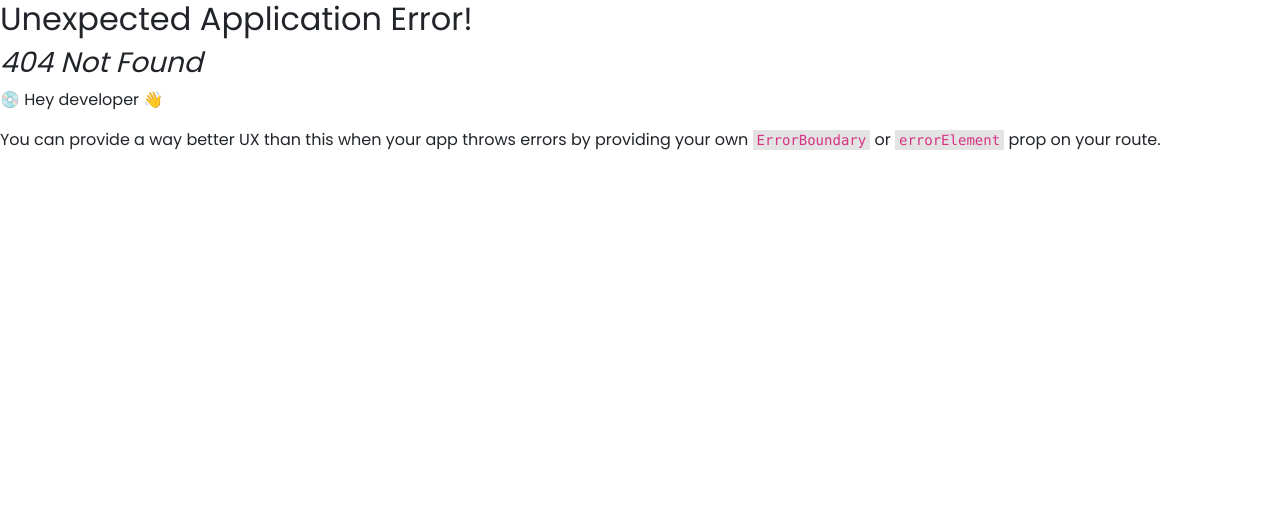
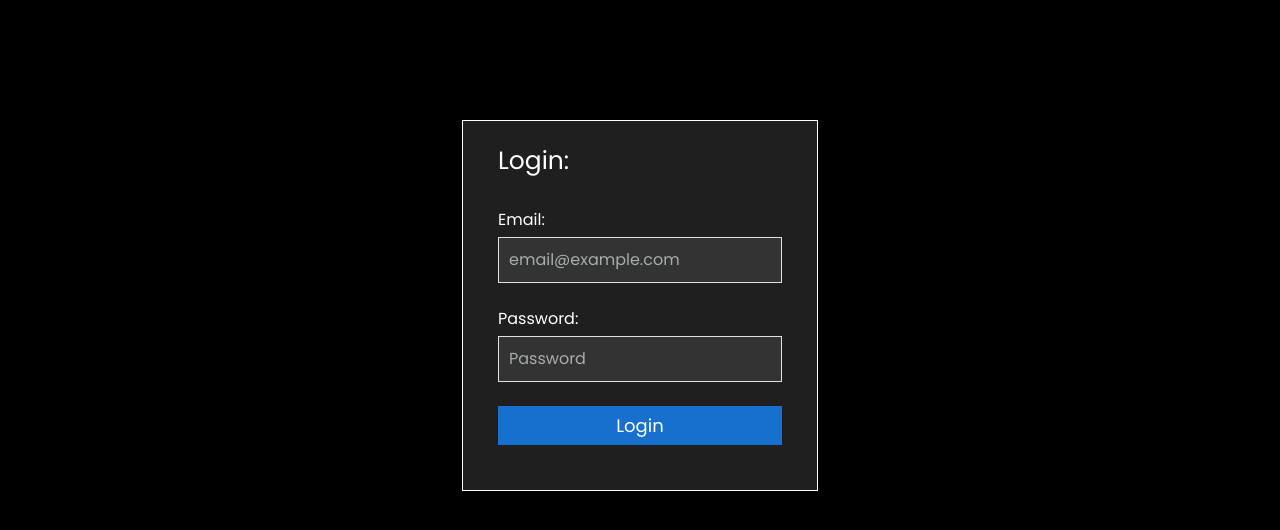
Before and after one commit to rabnawaz-aptech/React1, a React (Vite) app: page /Login in a window 1280 px wide. Before the commit this address had no page. Shown: the top 530 px of the page. Built offline with nearby package versions, Linux system fonts and the light colour scheme.

Commit message:
Update-3

```diff
--- a/src/App.css
+++ b/src/App.css
@@ -6,5 +6,57 @@ body{
 }
 
 .banner-1{
-    height: 5000px;
+    height: 500px;
 }
+
+.Login{
+    background-color: #000 !important;
+    width: 100%;
+    height: 100%;
+    position: absolute;
+}
+
+.login-box{
+    background-color: #1f1f1f;
+    width: 100%;
+    /* height: 450px; */
+    padding: 25px 35px 45px 35px;
+}
+.h2-1{
+    color: #fff;
+    font-weight: 500;
+    font-size: 25px;
+}
+.login-form{
+    background-color: #333;
+    padding: 10px;
+    color: #fff;
+    border-radius: 0 !important;
+}
+.login-form:focus{
+    background-color: #333;
+    color: #fff;
+}
+.login-form::placeholder{
+    color: rgb(167, 172, 172);
+}
+label{
+    color: #fff;
+    padding-bottom: 5px;
+}
+hr{
+    color: #fff;
+}
+.my-btn{
+    background-color: #176FCE;
+    border: 0;
+    border-radius: 0;
+    color: #fff;
+    font-size: 18px;
+    text-align: center;
+    font-weight: 500;
+}
+.my-btn:focus{
+    background-color: #0d61bb;
+    color: #fff;
+}
--- a/src/App.jsx
+++ b/src/App.jsx
@@ -8,6 +8,7 @@ import Projects from "./components/Projects"
 import About from "./components/About"
 import Contact from "./components/Contact"
 import { createBrowserRouter, RouterProvider } from 'react-router-dom'
+import Login from './components/Login'
 
 function App() {
 
@@ -41,28 +42,34 @@ function App() {
       path: "/",
       element: (<>
       <Navbar mode={mode} toggleMode={toggleMode} />
-      <Home title="Full Stack Developer" mode={mode} toggleMode={toggleMode} />
+      <Home title="Full Stack Developer" mode={mode} toggleMode={toggleMode} btnContent="Home" />
       </>),
     },
     {
       path: "/Projects",
       element: (<>
       <Navbar mode={mode} toggleMode={toggleMode} />
-      <Projects title="Projects" mode={mode} toggleMode={toggleMode} />
+      <Projects title="Projects" mode={mode} toggleMode={toggleMode} btnContent="Projects" />
       </>),
     },
     {
       path: "About",
       element: (<>
       <Navbar mode={mode} toggleMode={toggleMode} />
-      <About title="About" mode={mode} toggleMode={toggleMode} />
+      <About title="About" mode={mode} toggleMode={toggleMode} btnContent="About" />
       </>),
     },
     {
       path: "Contact",
       element: (<>
       <Navbar mode={mode} toggleMode={toggleMode} />
-      <Contact title="Contact" mode={mode} toggleMode={toggleMode} />
+      <Contact title="Contact" mode={mode} toggleMode={toggleMode} btnContent="Contact" />
+      </>),
+    },
+    {
+      path: "Login",
+      element: (<>
+      <Login/>
       </>),
     },
   ])
--- a/src/components/About.jsx
+++ b/src/components/About.jsx
@@ -5,7 +5,7 @@ export default function About(props) {
   return (
     <>
     <title>{props.title} - Rabnawaz</title>
-    <Banner mode={props.mode} toggleMode={props.toggleMode} title={props.title} />
+    <Banner mode={props.mode} toggleMode={props.toggleMode} title={props.title} btnContent={props.btnContent} />
     </>
   )
 }
--- a/src/components/Banner.jsx
+++ b/src/components/Banner.jsx
@@ -1,11 +1,13 @@
 import React from 'react'
+import Button from './Button'
 
 export default function Banner(props) {
     return (
         <>
             <div className={`banner-1 bg-${props.mode.elementColor}`}>
                 <div className="container">
-                    <h1 className={`text-${props.mode.textColor}`}>{props.title}</h1>
+                    <h1 className={`text-${props.mode.textColor} text-center py-5 fw-bold`}>{props.title}</h1>
+                    <Button btnContent={props.btnContent} />
                 </div>
             </div>
         </>
--- /dev/null
+++ b/src/components/Button.jsx
@@ -0,0 +1,9 @@
+import React from 'react'
+
+export default function Button(props) {
+  return (
+    <>
+        <button className='btn btn-primary'>{props.btnContent}</button>
+    </>
+  )
+}
--- a/src/components/Contact.jsx
+++ b/src/components/Contact.jsx
@@ -5,7 +5,7 @@ export default function Contact(props) {
   return (
     <>
     <title>{props.title} - Rabnawaz</title>
-    <Banner mode={props.mode} toggleMode={props.toggleMode} title={props.title} />
+    <Banner mode={props.mode} toggleMode={props.toggleMode} title={props.title} btnContent={props.btnContent} />
     </>
   )
 }
--- a/src/components/Home.jsx
+++ b/src/components/Home.jsx
@@ -5,7 +5,7 @@ export default function Home(props) {
   return (
     <>
       <title>{props.title} - Rabnawaz</title>
-      <Banner mode={props.mode} toggleMode={props.toggleMode} title={props.title} />
+      <Banner mode={props.mode} toggleMode={props.toggleMode} title={props.title} btnContent={props.btnContent} />
     </>
   )
 }
--- /dev/null
+++ b/src/components/Login.jsx
@@ -0,0 +1,36 @@
+import React from 'react'
+
+export default function Login() {
+    return (
+        <>
+            <div className="Login">
+                <br /><br /><br /><br /><br />
+                <div className="container">
+                    <div className="row">
+                        <div className="col-0 col-md-3"></div>
+                        <div className="col-12 col-md-6">
+                            <div className="row">
+                                <div className="col-1 col-md-2"></div>
+                                <div className="col-10 col-md-8">
+                                    <div className="login-box border border-white">
+                                        <h2 class="h2-1">Login:</h2>
+                                        <br />
+                                        <form>
+                                            <label>Email:</label>
+                                            <input type="email" className="form-control login-form" name="email" placeholder="email@example.com" required />
+                                            <br />
+                                            <label>Password:</label>
+                                            <input type="password" className="form-control login-form" name="password" placeholder="Password" required />
+                                            <br />
+                                            <input type="submit" value="Login" name="login" className="form-control my-btn" />
+                                        </form>
+                                    </div>
+                                </div>
+                            </div>
+                        </div>
+                    </div>
+                </div>
+            </div>
+        </>
+    )
+}
--- a/src/components/Projects.jsx
+++ b/src/components/Projects.jsx
@@ -5,7 +5,7 @@ export default function Projects(props) {
   return (
     <>
     <title>{props.title} - Rabnawaz</title>
-    <Banner mode={props.mode} toggleMode={props.toggleMode} title={props.title} />
+    <Banner mode={props.mode} toggleMode={props.toggleMode} title={props.title} btnContent={props.btnContent} />
     </>
   )
 }
```
